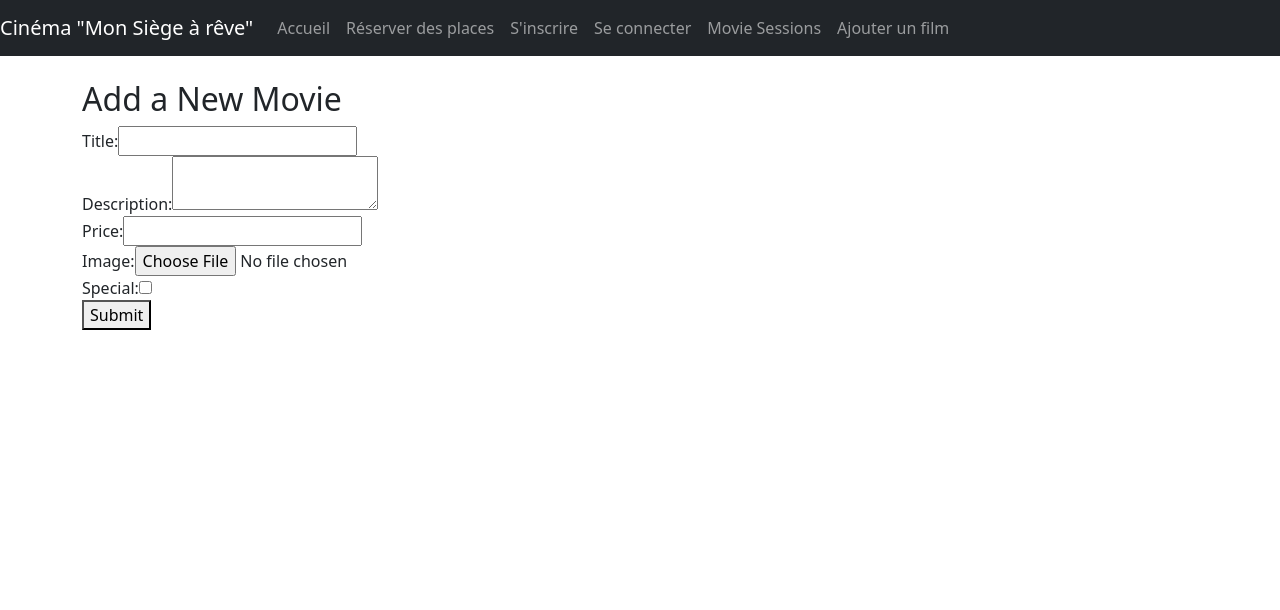
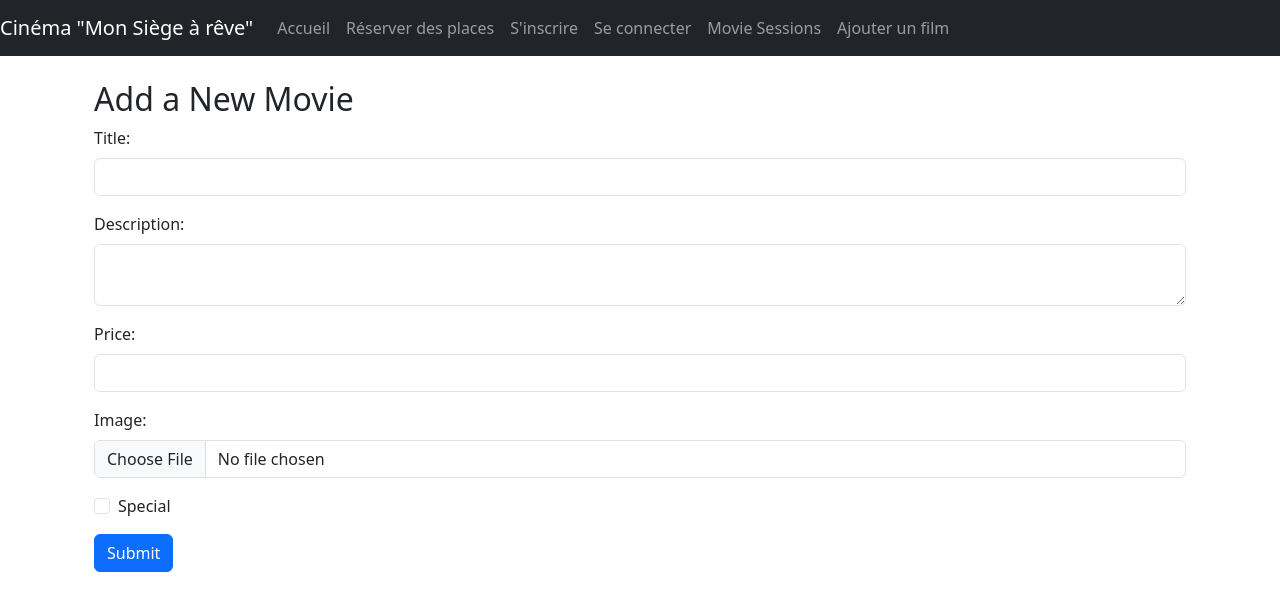
Before and after one commit to arnaudlagarde/MonSiegeAReve, a React (Create React App) app in the folder frontend/cinema_front/: page /add-movie in a window 1280 px wide. Shown: the top 610 px of the page. Built offline with nearby package versions, Linux system fonts and the light colour scheme; no server answers.

Commit message:
Update MovieForm.js

```diff
--- a/frontend/cinema_front/src/components/MovieForm.js
+++ b/frontend/cinema_front/src/components/MovieForm.js
@@ -46,53 +46,65 @@ const MovieForm = () => {
   };
 
   return (
-    <div>
+    <div className="container">
       <h2>Add a New Movie</h2>
       <form onSubmit={handleSubmit}>
-        <label>
-          Title:
+        <div className="mb-3">
+          <label htmlFor="title" className="form-label">
+            Title:
+          </label>
           <input
             type="text"
+            id="title"
             name="title"
             value={formData.title}
             onChange={handleChange}
+            className="form-control"
             required
           />
-        </label>
-        <br />
-        <label>
-          Description:
+        </div>
+        <div className="mb-3">
+          <label htmlFor="description" className="form-label">
+            Description:
+          </label>
           <textarea
+            id="description"
             name="description"
             value={formData.description}
             onChange={handleChange}
+            className="form-control"
           />
-        </label>
-        <br />
-        <label>
-          Price:
+        </div>
+        <div className="mb-3">
+          <label htmlFor="price" className="form-label">
+            Price:
+          </label>
           <input
             type="number"
+            id="price"
             name="price"
             value={formData.price}
             onChange={handleChange}
+            className="form-control"
             required
           />
-        </label>
-        <br />
-        <label>
-          Image:
+        </div>
+        <div className="mb-3">
+          <label htmlFor="image" className="form-label">
+            Image:
+          </label>
           <input
             type="file"
+            id="image"
             name="image"
             onChange={handleImageChange}
+            className="form-control"
           />
-        </label>
-        <br />
-        <label>
-          Special:
+        </div>
+        <div className="form-check mb-3">
           <input
             type="checkbox"
+            id="special"
             name="special"
             checked={formData.special}
             onChange={(e) =>
@@ -101,10 +113,15 @@ const MovieForm = () => {
                 special: e.target.checked,
               })
             }
+            className="form-check-input"
           />
-        </label>
-        <br />
-        <button type="submit">Submit</button>
+          <label htmlFor="special" className="form-check-label">
+            Special
+          </label>
+        </div>
+        <button type="submit" className="btn btn-primary">
+          Submit
+        </button>
       </form>
     </div>
   );
```
